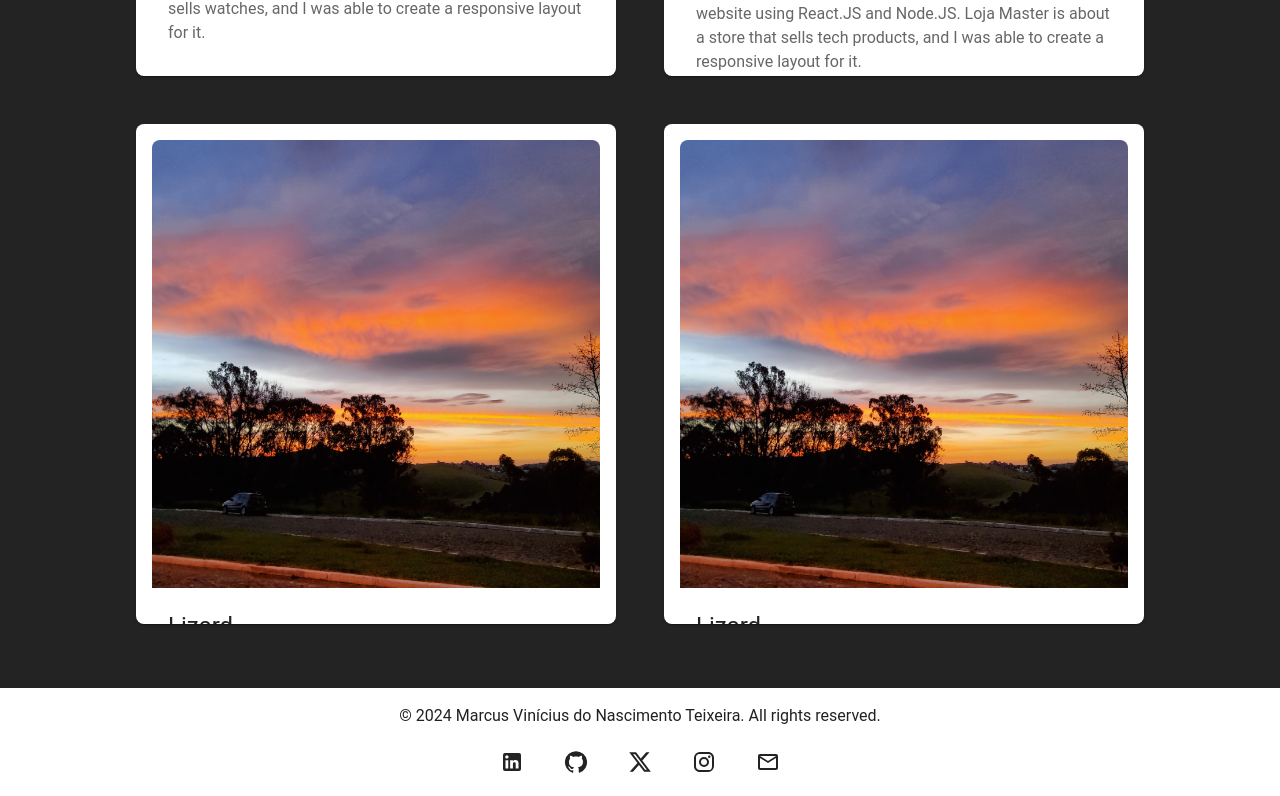
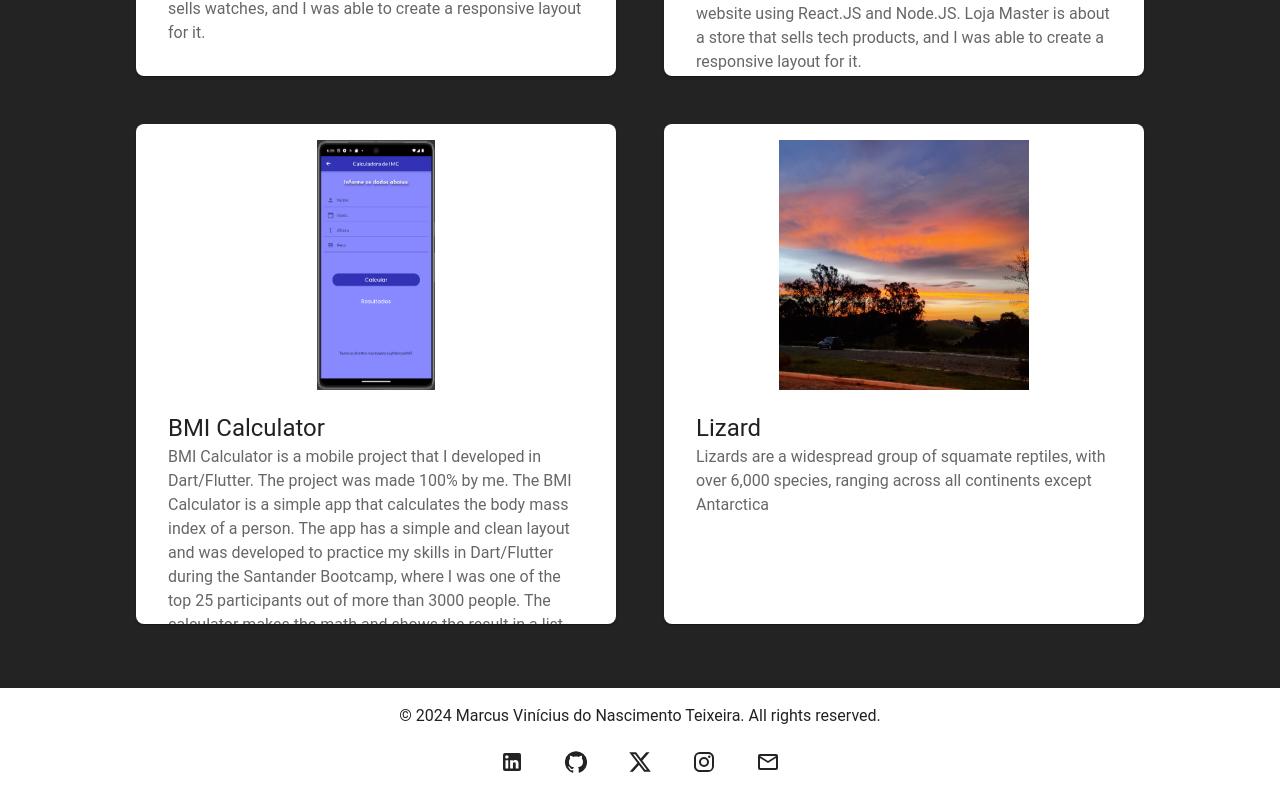
Before and after one commit to MarcusVNT/my-portfolio, a React (Vite) app: page / in a window 1280 px wide. Shown: the part 3184-3980 px from the top of the page. Built offline with nearby package versions, Linux system fonts and the light colour scheme; a web font is replaced by a local one.

Commit message:
feat: BMI Calculator added.

```diff
--- a/src/pages/Home/sections/Projects/Cards.tsx
+++ b/src/pages/Home/sections/Projects/Cards.tsx
@@ -3,6 +3,7 @@ import Dogs from "../../../../../public/dogs.png";
 import AudioNotes from "../../../../../public/audioNotes.png";
 import FancyWatches from "../../../../../public/fancyWatches.png";
 import LojaMaster from "../../../../../public/lojaMaster.png";
+import BMI from "../../../../../public/bmiFlutter.png";
 import Skyfall from "../../../../../public/skyfall.jpg";
 
 export default function Cards() {
@@ -16,15 +17,18 @@ export default function Cards() {
           }}
         >
           <CardContent>
+            {/* <Stack maxHeight="600px"> */}
             <img
               src={Dogs}
               alt="Dogs - Social Media for Pets"
               style={{
                 objectFit: "contain",
                 width: "100%",
+                maxHeight: "250px",
                 borderRadius: "8px 8px 0 0",
               }}
             />
+            {/* </Stack> */}
             <Stack sx={{ padding: "16px 16px 0 16px" }}>
               <Typography variant="h5" component="div" marginBottom="8px">
                 Dogs | The Social Media For Pets
@@ -57,6 +61,7 @@ export default function Cards() {
               style={{
                 objectFit: "contain",
                 width: "100%",
+                maxHeight: "250px",
                 borderRadius: "8px 8px 0 0",
               }}
             />
@@ -90,6 +95,7 @@ export default function Cards() {
               style={{
                 objectFit: "contain",
                 width: "100%",
+                maxHeight: "250px",
                 borderRadius: "8px 8px 0 0",
               }}
             />
@@ -123,6 +129,7 @@ export default function Cards() {
               style={{
                 objectFit: "contain",
                 width: "100%",
+                maxHeight: "250px",
                 borderRadius: "8px 8px 0 0",
               }}
             />
@@ -152,21 +159,30 @@ export default function Cards() {
         >
           <CardContent>
             <img
-              src={Skyfall}
-              alt="Skyfall"
+              src={BMI}
+              alt="BMI Calculator"
               style={{
                 objectFit: "contain",
                 width: "100%",
+                maxHeight: "250px",
                 borderRadius: "8px 8px 0 0",
               }}
             />
             <Stack sx={{ padding: "16px 16px 0 16px" }}>
               <Typography variant="h5" component="div">
-                Lizard
+                BMI Calculator
               </Typography>
               <Typography sx={{ mb: 1.5 }} color="text.secondary">
-                Lizards are a widespread group of squamate reptiles, with over
-                6,000 species, ranging across all continents except Antarctica
+                BMI Calculator is a mobile project that I developed in
+                Dart/Flutter. The project was made 100% by me. The BMI
+                Calculator is a simple app that calculates the body mass index
+                of a person. The app has a simple and clean layout and was
+                developed to practice my skills in Dart/Flutter during the
+                Santander Bootcamp, where I was one of the top 25 participants
+                out of more than 3000 people. The calculator makes the math and
+                shows the result in a list and save it in the local storage. The
+                user can see if he is underweight, normal weight, overweight or
+                obese.
               </Typography>
             </Stack>
           </CardContent>
@@ -186,6 +202,7 @@ export default function Cards() {
               style={{
                 objectFit: "contain",
                 width: "100%",
+                maxHeight: "250px",
                 borderRadius: "8px 8px 0 0",
               }}
             />
```
